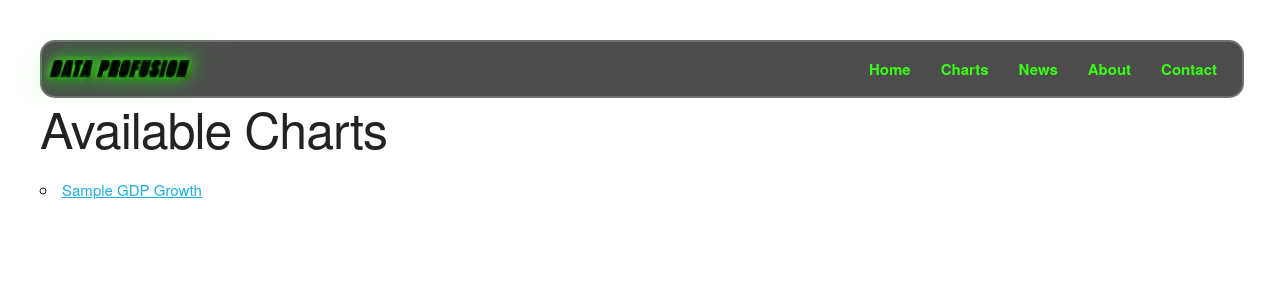
After one commit to FortesFortunaAdiuvat/DataProfusion, a Flask app: template app/templates/charts.html in a window 1280 px wide. The commit adds this page. Shown: the top 300 px of the page. Run offline with Flask 3, Linux system fonts and the light colour scheme; the template is opened without the code that fills it, so the values that code supplies are empty.

Commit message:
Add charts listing page and adjust routes

```diff
--- a/app/routes.py
+++ b/app/routes.py
@@ -20,7 +20,8 @@ def init_routes(app):
 
     @app.route("/charts")
     def charts():
-        return redirect("/dash/")
+        """Render a list of available Dash charts."""
+        return render_template("charts.html", active_page="charts")
 
     @app.route("/news")
     def news():
--- /dev/null
+++ b/app/templates/charts.html
@@ -0,0 +1,9 @@
+{% extends "layout.html" %}
+{% block content %}
+<div class="main-content">
+    <h1>Available Charts</h1>
+    <ul>
+        <li><a href="/dash/" target="_blank">Sample GDP Growth</a></li>
+    </ul>
+</div>
+{% endblock %}
--- a/app/templates/index.html
+++ b/app/templates/index.html
@@ -458,7 +458,7 @@
 
     <div class="main-content">
         <div class="chart-grid">
-            <a href="{{ url_for('charts') }}" target="_blank" class="chart-link">
+            <a href="/dash/" target="_blank" class="chart-link">
                 <div class="chart-icon">GDP</div>
                 <div class="chart-title">Economic Growth</div>
             </a>
```
